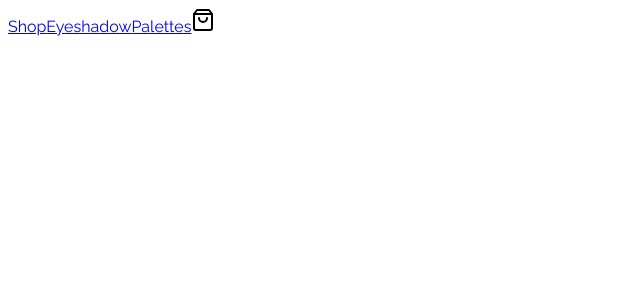
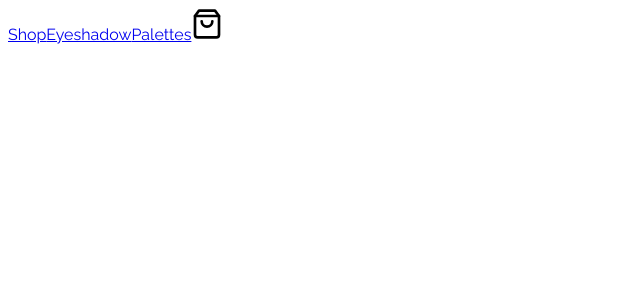
Before and after one commit to pedrorxmos/eyecon-beauty, a Next.js app: page / in a window 1280 px wide. Shown: the top 300 px of the page, without its empty margins (0-640 px from the left). Built offline with nearby package versions, Linux system fonts and the light colour scheme.

Commit message:
💄 EB-37 Add size and weights variations to icon

```diff
--- /dev/null
+++ b/app/components/Icon/Icon.scss
@@ -0,0 +1,33 @@
+.icon {
+	&.small {
+		width: 14px;
+		height: 14px;
+	}
+
+	&.medium {
+		width: 20px;
+		height: 20px;
+	}
+
+	&.xmedium {
+		width: 24px;
+		height: 24px;
+	}
+
+	&.large {
+		width: 32px;
+		height: 32px;
+	}
+
+	&.thin {
+		stroke-width: 1;
+	}
+
+	&.regular {
+		stroke-width: 1.5;
+	}
+
+	&.thick {
+		stroke-width: 2;
+	}
+}
--- a/app/components/Icon/Icon.tsx
+++ b/app/components/Icon/Icon.tsx
@@ -1,10 +1,14 @@
 import svgContent from './svg-content';
+import './Icon.scss';
 
 interface Icon {
 	name: string;
+	size?: string;
+	weight?: string;
+	title?: string;
 }
 
-export const Icon = ({ name }: Icon) => {
+export const Icon = ({ name, size = 'medium', weight = 'regular', title }: Icon) => {
 	return (
 		<>
 			<svg
@@ -17,8 +21,9 @@ export const Icon = ({ name }: Icon) => {
 				stroke-width="2"
 				stroke-linecap="round"
 				stroke-linejoin="round"
-				className={`feather feather-${name}`}
+				className={`icon ${size} ${weight} feather feather-${name}`}
 			>
+				{title && <title>{title}</title>}
 				{svgContent(name)}
 			</svg>
 		</>
--- a/app/page.tsx
+++ b/app/page.tsx
@@ -8,7 +8,7 @@ export default function Home() {
 			<Link href="/shop">Shop</Link>
 			<Link href="/shop/eyeshadow">Eyeshadow</Link>
 			<Link href="/shop/palettes">Palettes</Link>
-			<Icon name="shopping-bag" />
+			<Icon name="shopping-bag" size="large" weight="thick" />
 		</main>
 	);
 }
```
